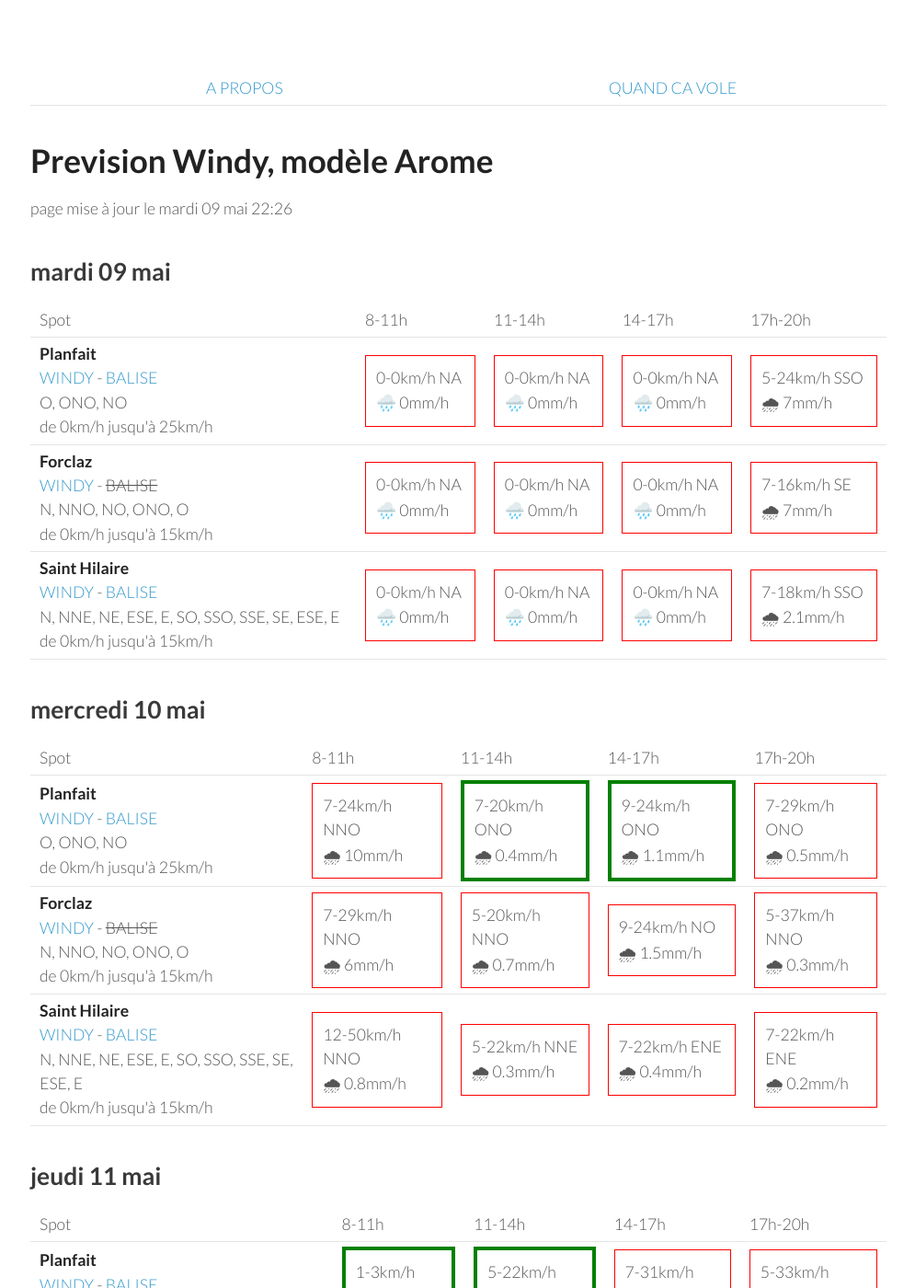
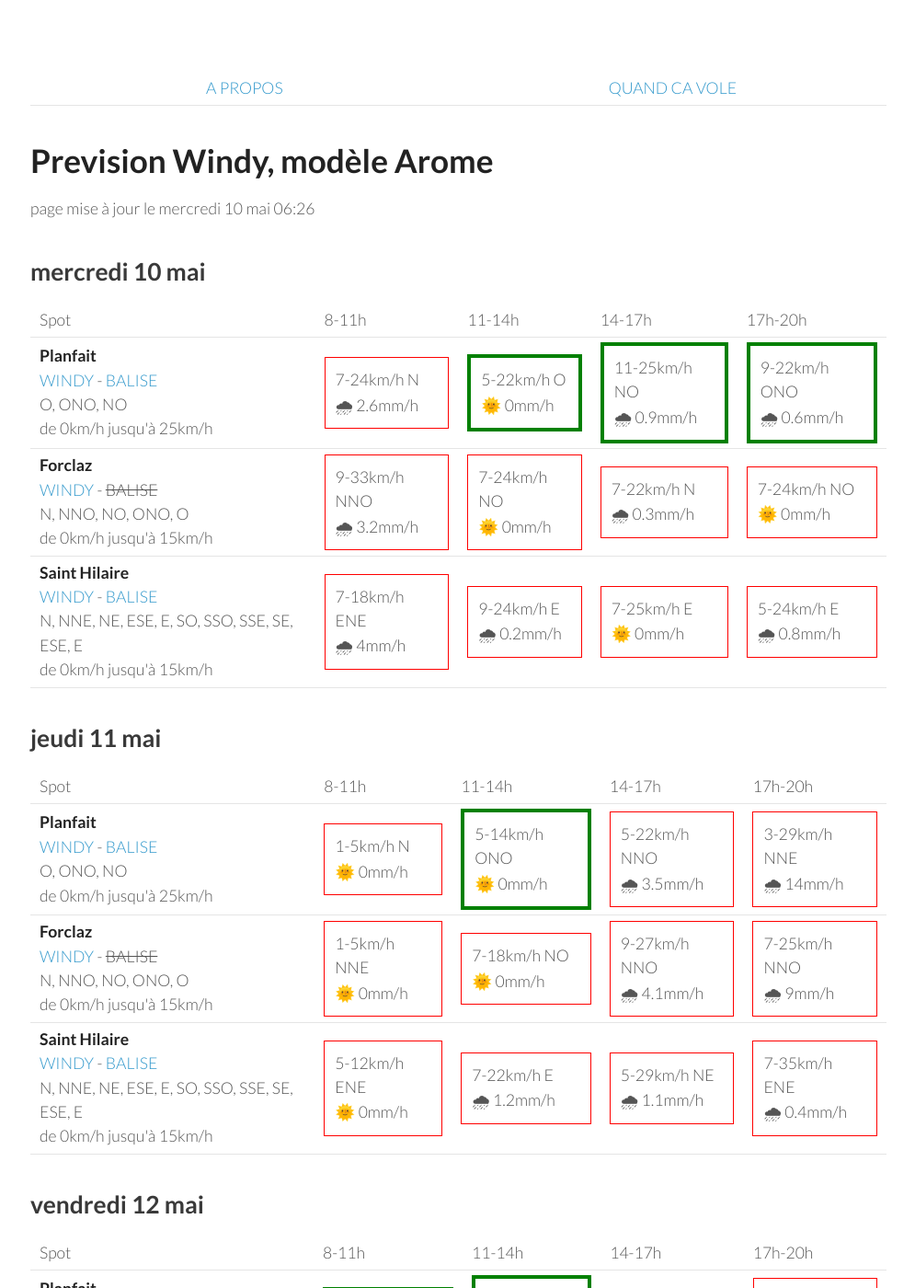
Before and after one commit to parapente-dans-le-nord/parapente-dans-le-nord.github.io, a Jekyll site: the page built from alpes_nord.markdown, in a window 1280 px wide and 1400 px high. Shown: the whole window at 92% size, without its empty margins (25-1020 px from the left). Built offline with Jekyll 4.4.1, drawn with Linux system fonts in a browser that asks for light colours; some of the changed text lies outside the part shown.

Commit message:
update index.markdown

```diff
--- a/alpes_nord.markdown
+++ b/alpes_nord.markdown
@@ -7,51 +7,8 @@ title:  "Tous les spots"
 {: .links}
 
 # Prevision Windy, modèle Arome
-page mise à jour le mardi 09 mai 22:26
+page mise à jour le mercredi 10 mai 06:26
 
-## mardi 09 mai
-
-{::nomarkdown}
-<table>
-  <tbody>
-    <tr>
-      <td>Spot</td>
-      <td>8-11h</td>
-      <td>11-14h</td>
-      <td>14-17h</td>
-      <td>17h-20h</td>
-    </tr>
-<tr>
-        <td><strong>Planfait</strong><br><a href="https://windy.com/45.853/6.223?45.415,6.223,8">WINDY</a> - <span class=""><a href="https://www.openwindmap.org/PP496">BALISE</a> </span><br> <span class="vent-favorable">O, ONO, NO</span><br><span class="force-vent">de 0km/h jusqu'à 25km/h</span> </td>
-
-            <td><div class="not-flyable"><p>0-0km/h NA</p><p>🌧️ 0mm/h</p></div></td>
-            <td><div class="not-flyable"><p>0-0km/h NA</p><p>🌧️ 0mm/h</p></div></td>
-            <td><div class="not-flyable"><p>0-0km/h NA</p><p>🌧️ 0mm/h</p></div></td>
-            <td><div class="not-flyable"><p>5-24km/h SSO</p><p>🌧 7mm/h</p></div></td>
-
-    </tr>
-<tr>
-        <td><strong>Forclaz</strong><br><a href="https://windy.com/45.814/6.247?45.375,6.246,8,m:eVwaglz">WINDY</a> - <span class="no-balise"> BALISE </span><br> <span class="vent-favorable">N, NNO, NO, ONO, O</span><br><span class="force-vent">de 0km/h jusqu'à 15km/h</span> </td>
-
-            <td><div class="not-flyable"><p>0-0km/h NA</p><p>🌧️ 0mm/h</p></div></td>
-            <td><div class="not-flyable"><p>0-0km/h NA</p><p>🌧️ 0mm/h</p></div></td>
-            <td><div class="not-flyable"><p>0-0km/h NA</p><p>🌧️ 0mm/h</p></div></td>
-            <td><div class="not-flyable"><p>7-16km/h SE</p><p>🌧 7mm/h</p></div></td>
-
-    </tr>
-<tr>
-        <td><strong>Saint Hilaire</strong><br><a href="https://windy.com/45.307/5.888?45.087,5.889,9,m:eUFagkX">WINDY</a> - <span class=""><a href="http://www.balisemeteo.com/balise.php?idBalise=61">BALISE</a> </span><br> <span class="vent-favorable">N, NNE, NE, ESE, E, SO, SSO, SSE, SE, ESE, E</span><br><span class="force-vent">de 0km/h jusqu'à 15km/h</span> </td>
-
-            <td><div class="not-flyable"><p>0-0km/h NA</p><p>🌧️ 0mm/h</p></div></td>
-            <td><div class="not-flyable"><p>0-0km/h NA</p><p>🌧️ 0mm/h</p></div></td>
-            <td><div class="not-flyable"><p>0-0km/h NA</p><p>🌧️ 0mm/h</p></div></td>
-            <td><div class="not-flyable"><p>7-18km/h SSO</p><p>🌧 2.1mm/h</p></div></td>
-
-    </tr>
-
-</tbody>
-</table>
-{:/}
 ## mercredi 10 mai
 
 {::nomarkdown}
@@ -67,30 +24,30 @@ page mise à jour le mardi 09 mai 22:26
 <tr>
         <td><strong>Planfait</strong><br><a href="https://windy.com/45.853/6.223?45.415,6.223,8">WINDY</a> - <span class=""><a href="https://www.openwindmap.org/PP496">BALISE</a> </span><br> <span class="vent-favorable">O, ONO, NO</span><br><span class="force-vent">de 0km/h jusqu'à 25km/h</span> </td>
 
-            <td><div class="not-flyable"><p>7-24km/h NNO</p><p>🌧 10mm/h</p></div></td>
-            <td><div class="flyable"><p>7-20km/h ONO</p><p>🌧 0.4mm/h</p></div></td>
-            <td><div class="flyable"><p>9-24km/h ONO</p><p>🌧 1.1mm/h</p></div></td>
-            <td><div class="not-flyable"><p>7-29km/h ONO</p><p>🌧 0.5mm/h</p></div></td>
+            <td><div class="not-flyable"><p>7-24km/h N</p><p>🌧 2.6mm/h</p></div></td>
+            <td><div class="flyable"><p>5-22km/h O</p><p>🌞 0mm/h</p></div></td>
+            <td><div class="flyable"><p>11-25km/h NO</p><p>🌧 0.9mm/h</p></div></td>
+            <td><div class="flyable"><p>9-22km/h ONO</p><p>🌧 0.6mm/h</p></div></td>
 
 
     </tr>
 <tr>
         <td><strong>Forclaz</strong><br><a href="https://windy.com/45.814/6.247?45.375,6.246,8,m:eVwaglz">WINDY</a> - <span class="no-balise"> BALISE </span><br> <span class="vent-favorable">N, NNO, NO, ONO, O</span><br><span class="force-vent">de 0km/h jusqu'à 15km/h</span> </td>
 
-            <td><div class="not-flyable"><p>7-29km/h NNO</p><p>🌧 6mm/h</p></div></td>
-            <td><div class="not-flyable"><p>5-20km/h NNO</p><p>🌧 0.7mm/h</p></div></td>
-            <td><div class="not-flyable"><p>9-24km/h NO</p><p>🌧 1.5mm/h</p></div></td>
-            <td><div class="not-flyable"><p>5-37km/h NNO</p><p>🌧 0.3mm/h</p></div></td>
+            <td><div class="not-flyable"><p>9-33km/h NNO</p><p>🌧 3.2mm/h</p></div></td>
+            <td><div class="not-flyable"><p>7-24km/h NO</p><p>🌞 0mm/h</p></div></td>
+            <td><div class="not-flyable"><p>7-22km/h N</p><p>🌧 0.3mm/h</p></div></td>
+            <td><div class="not-flyable"><p>7-24km/h NO</p><p>🌞 0mm/h</p></div></td>
 
 
     </tr>
 <tr>
         <td><strong>Saint Hilaire</strong><br><a href="https://windy.com/45.307/5.888?45.087,5.889,9,m:eUFagkX">WINDY</a> - <span class=""><a href="http://www.balisemeteo.com/balise.php?idBalise=61">BALISE</a> </span><br> <span class="vent-favorable">N, NNE, NE, ESE, E, SO, SSO, SSE, SE, ESE, E</span><br><span class="force-vent">de 0km/h jusqu'à 15km/h</span> </td>
 
-            <td><div class="not-flyable"><p>12-50km/h NNO</p><p>🌧 0.8mm/h</p></div></td>
-            <td><div class="not-flyable"><p>5-22km/h NNE</p><p>🌧 0.3mm/h</p></div></td>
-            <td><div class="not-flyable"><p>7-22km/h ENE</p><p>🌧 0.4mm/h</p></div></td>
-            <td><div class="not-flyable"><p>7-22km/h ENE</p><p>🌧 0.2mm/h</p></div></td>
+            <td><div class="not-flyable"><p>7-18km/h ENE</p><p>🌧 4mm/h</p></div></td>
+            <td><div class="not-flyable"><p>9-24km/h E</p><p>🌧 0.2mm/h</p></div></td>
+            <td><div class="not-flyable"><p>7-25km/h E</p><p>🌞 0mm/h</p></div></td>
+            <td><div class="not-flyable"><p>5-24km/h E</p><p>🌧 0.8mm/h</p></div></td>
 
 
     </tr>
@@ -113,30 +70,30 @@ page mise à jour le mardi 09 mai 22:26
 <tr>
         <td><strong>Planfait</strong><br><a href="https://windy.com/45.853/6.223?45.415,6.223,8">WINDY</a> - <span class=""><a href="https://www.openwindmap.org/PP496">BALISE</a> </span><br> <span class="vent-favorable">O, ONO, NO</span><br><span class="force-vent">de 0km/h jusqu'à 25km/h</span> </td>
 
-            <td><div class="flyable"><p>1-3km/h NO</p><p>🌞 0mm/h</p></div></td>
-            <td><div class="flyable"><p>5-22km/h NO</p><p>🌧 1mm/h</p></div></td>
-            <td><div class="not-flyable"><p>7-31km/h NO</p><p>🌧 0.8mm/h</p></div></td>
-            <td><div class="not-flyable"><p>5-33km/h NNO</p><p>🌧 1.9mm/h</p></div></td>
+            <td><div class="not-flyable"><p>1-5km/h N</p><p>🌞 0mm/h</p></div></td>
+            <td><div class="flyable"><p>5-14km/h ONO</p><p>🌞 0mm/h</p></div></td>
+            <td><div class="not-flyable"><p>5-22km/h NNO</p><p>🌧 3.5mm/h</p></div></td>
+            <td><div class="not-flyable"><p>3-29km/h NNE</p><p>🌧 14mm/h</p></div></td>
 
 
     </tr>
 <tr>
         <td><strong>Forclaz</strong><br><a href="https://windy.com/45.814/6.247?45.375,6.246,8,m:eVwaglz">WINDY</a> - <span class="no-balise"> BALISE </span><br> <span class="vent-favorable">N, NNO, NO, ONO, O</span><br><span class="force-vent">de 0km/h jusqu'à 15km/h</span> </td>
 
-            <td><div class="flyable"><p>3-9km/h NO</p><p>🌞 0mm/h</p></div></td>
-            <td><div class="not-flyable"><p>5-22km/h NO</p><p>🌧 0.9mm/h</p></div></td>
-            <td><div class="not-flyable"><p>7-31km/h NO</p><p>🌧 1mm/h</p></div></td>
-            <td><div class="not-flyable"><p>5-33km/h NNO</p><p>🌧 1.8mm/h</p></div></td>
+            <td><div class="not-flyable"><p>1-5km/h NNE</p><p>🌞 0mm/h</p></div></td>
+            <td><div class="not-flyable"><p>7-18km/h NO</p><p>🌞 0mm/h</p></div></td>
+            <td><div class="not-flyable"><p>9-27km/h NNO</p><p>🌧 4.1mm/h</p></div></td>
+            <td><div class="not-flyable"><p>7-25km/h NNO</p><p>🌧 9mm/h</p></div></td>
 
 
     </tr>
 <tr>
         <td><strong>Saint Hilaire</strong><br><a href="https://windy.com/45.307/5.888?45.087,5.889,9,m:eUFagkX">WINDY</a> - <span class=""><a href="http://www.balisemeteo.com/balise.php?idBalise=61">BALISE</a> </span><br> <span class="vent-favorable">N, NNE, NE, ESE, E, SO, SSO, SSE, SE, ESE, E</span><br><span class="force-vent">de 0km/h jusqu'à 15km/h</span> </td>
 
-            <td><div class="not-flyable"><p>1-7km/h ENE</p><p>🌞 0mm/h</p></div></td>
-            <td><div class="not-flyable"><p>5-37km/h N</p><p>🌧 0.5mm/h</p></div></td>
-            <td><div class="not-flyable"><p>9-46km/h N</p><p>🌧 0.4mm/h</p></div></td>
-            <td><div class="not-flyable"><p>5-44km/h N</p><p>🌧 1.4mm/h</p></div></td>
+            <td><div class="not-flyable"><p>5-12km/h ENE</p><p>🌞 0mm/h</p></div></td>
+            <td><div class="not-flyable"><p>7-22km/h E</p><p>🌧 1.2mm/h</p></div></td>
+            <td><div class="not-flyable"><p>5-29km/h NE</p><p>🌧 1.1mm/h</p></div></td>
+            <td><div class="not-flyable"><p>7-35km/h ENE</p><p>🌧 0.4mm/h</p></div></td>
 
 
     </tr>
@@ -159,30 +116,30 @@ page mise à jour le mardi 09 mai 22:26
 <tr>
         <td><strong>Planfait</strong><br><a href="https://windy.com/45.853/6.223?45.415,6.223,8">WINDY</a> - <span class=""><a href="https://www.openwindmap.org/PP496">BALISE</a> </span><br> <span class="vent-favorable">O, ONO, NO</span><br><span class="force-vent">de 0km/h jusqu'à 25km/h</span> </td>
 
-            <td><div class="flyable"><p>1-12km/h NO</p><p>🌧 1.3mm/h</p></div></td>
-            <td><div class="flyable"><p>3-18km/h ONO</p><p>🌧 0.6mm/h</p></div></td>
-            <td><div class="flyable"><p>5-22km/h NO</p><p>🌧 0.8mm/h</p></div></td>
-            <td><div class="not-flyable"><p>3-33km/h NNO</p><p>🌧 2.5mm/h</p></div></td>
+            <td><div class="flyable"><p>1-12km/h NO</p><p>🌧 0.2mm/h</p></div></td>
+            <td><div class="flyable"><p>5-24km/h NO</p><p>🌧 0.3mm/h</p></div></td>
+            <td><div class="not-flyable"><p>7-27km/h NO</p><p>🌧 1.3mm/h</p></div></td>
+            <td><div class="not-flyable"><p>7-37km/h NNO</p><p>🌧 1.5mm/h</p></div></td>
 
 
     </tr>
 <tr>
         <td><strong>Forclaz</strong><br><a href="https://windy.com/45.814/6.247?45.375,6.246,8,m:eVwaglz">WINDY</a> - <span class="no-balise"> BALISE </span><br> <span class="vent-favorable">N, NNO, NO, ONO, O</span><br><span class="force-vent">de 0km/h jusqu'à 15km/h</span> </td>
 
-            <td><div class="flyable"><p>3-12km/h NO</p><p>🌧 1.2mm/h</p></div></td>
-            <td><div class="not-flyable"><p>3-18km/h ONO</p><p>🌧 0.5mm/h</p></div></td>
-            <td><div class="not-flyable"><p>5-24km/h ONO</p><p>🌧 1.1mm/h</p></div></td>
-            <td><div class="not-flyable"><p>3-33km/h NNO</p><p>🌧 2.2mm/h</p></div></td>
+            <td><div class="flyable"><p>3-12km/h ONO</p><p>🌧 0.2mm/h</p></div></td>
+            <td><div class="not-flyable"><p>5-24km/h NO</p><p>🌧 0.3mm/h</p></div></td>
+            <td><div class="not-flyable"><p>5-25km/h NO</p><p>🌧 2.2mm/h</p></div></td>
+            <td><div class="not-flyable"><p>5-37km/h NNO</p><p>🌧 2.4mm/h</p></div></td>
 
 
     </tr>
 <tr>
         <td><strong>Saint Hilaire</strong><br><a href="https://windy.com/45.307/5.888?45.087,5.889,9,m:eUFagkX">WINDY</a> - <span class=""><a href="http://www.balisemeteo.com/balise.php?idBalise=61">BALISE</a> </span><br> <span class="vent-favorable">N, NNE, NE, ESE, E, SO, SSO, SSE, SE, ESE, E</span><br><span class="force-vent">de 0km/h jusqu'à 15km/h</span> </td>
 
-            <td><div class="not-flyable"><p>3-27km/h N</p><p>🌧 0.4mm/h</p></div></td>
-            <td><div class="not-flyable"><p>5-29km/h NNO</p><p>🌧 0.4mm/h</p></div></td>
-            <td><div class="not-flyable"><p>5-33km/h N</p><p>🌧 1.7mm/h</p></div></td>
-            <td><div class="not-flyable"><p>5-33km/h N</p><p>🌧 1.4mm/h</p></div></td>
+            <td><div class="not-flyable"><p>3-29km/h NNE</p><p>🌧 0.3mm/h</p></div></td>
+            <td><div class="not-flyable"><p>5-35km/h N</p><p>🌧 0.2mm/h</p></div></td>
+            <td><div class="not-flyable"><p>5-35km/h NNO</p><p>🌧 0.4mm/h</p></div></td>
+            <td><div class="not-flyable"><p>5-37km/h NNO</p><p>🌧 1.4mm/h</p></div></td>
 
 
     </tr>
@@ -205,8 +162,8 @@ page mise à jour le mardi 09 mai 22:26
 <tr>
         <td><strong>Planfait</strong><br><a href="https://windy.com/45.853/6.223?45.415,6.223,8">WINDY</a> - <span class=""><a href="https://www.openwindmap.org/PP496">BALISE</a> </span><br> <span class="vent-favorable">O, ONO, NO</span><br><span class="force-vent">de 0km/h jusqu'à 25km/h</span> </td>
 
-            <td><div class="not-flyable"><p>1-11km/h E</p><p>🌧 0.2mm/h</p></div></td>
-            <td><div class="flyable"><p>5-20km/h NO</p><p>🌧 0.4mm/h</p></div></td>
+            <td><div class="not-flyable"><p>0-7km/h NNO</p><p>🌞 0mm/h</p></div></td>
+            <td><div class="flyable"><p>5-20km/h ONO</p><p>🌧 0.4mm/h</p></div></td>
             <td><div class="not-flyable"><p>7-27km/h NO</p><p>🌧 2.3mm/h</p></div></td>
             <td><div class="not-flyable"><p>1-27km/h ONO</p><p>🌧 2.1mm/h</p></div></td>
 
@@ -215,8 +172,8 @@ page mise à jour le mardi 09 mai 22:26
 <tr>
         <td><strong>Saint Hilaire</strong><br><a href="https://windy.com/45.307/5.888?45.087,5.889,9,m:eUFagkX">WINDY</a> - <span class=""><a href="http://www.balisemeteo.com/balise.php?idBalise=61">BALISE</a> </span><br> <span class="vent-favorable">N, NNE, NE, ESE, E, SO, SSO, SSE, SE, ESE, E</span><br><span class="force-vent">de 0km/h jusqu'à 15km/h</span> </td>
 
-            <td><div class="not-flyable"><p>3-18km/h NNE</p><p>🌞 0mm/h</p></div></td>
-            <td><div class="not-flyable"><p>3-22km/h NO</p><p>🌧 0.3mm/h</p></div></td>
+            <td><div class="not-flyable"><p>1-18km/h NE</p><p>🌞 0mm/h</p></div></td>
+            <td><div class="not-flyable"><p>3-24km/h NNO</p><p>🌧 0.3mm/h</p></div></td>
             <td><div class="not-flyable"><p>3-25km/h ONO</p><p>🌧 0.8mm/h</p></div></td>
             <td><div class="not-flyable"><p>1-25km/h NO</p><p>🌧 7mm/h</p></div></td>
 
@@ -225,8 +182,8 @@ page mise à jour le mardi 09 mai 22:26
 <tr>
         <td><strong>Forclaz</strong><br><a href="https://windy.com/45.814/6.247?45.375,6.246,8,m:eVwaglz">WINDY</a> - <span class="no-balise"> BALISE </span><br> <span class="vent-favorable">N, NNO, NO, ONO, O</span><br><span class="force-vent">de 0km/h jusqu'à 15km/h</span> </td>
 
-            <td><div class="not-flyable"><p>1-12km/h ESE</p><p>🌞 0mm/h</p></div></td>
-            <td><div class="not-flyable"><p>5-20km/h NO</p><p>🌧 0.3mm/h</p></div></td>
+            <td><div class="not-flyable"><p>0-7km/h ENE</p><p>🌞 0mm/h</p></div></td>
+            <td><div class="not-flyable"><p>5-20km/h ONO</p><p>🌧 0.4mm/h</p></div></td>
             <td><div class="not-flyable"><p>7-31km/h NO</p><p>🌧 2mm/h</p></div></td>
             <td><div class="not-flyable"><p>1-29km/h OSO</p><p>🌧 1.9mm/h</p></div></td>
 
```
